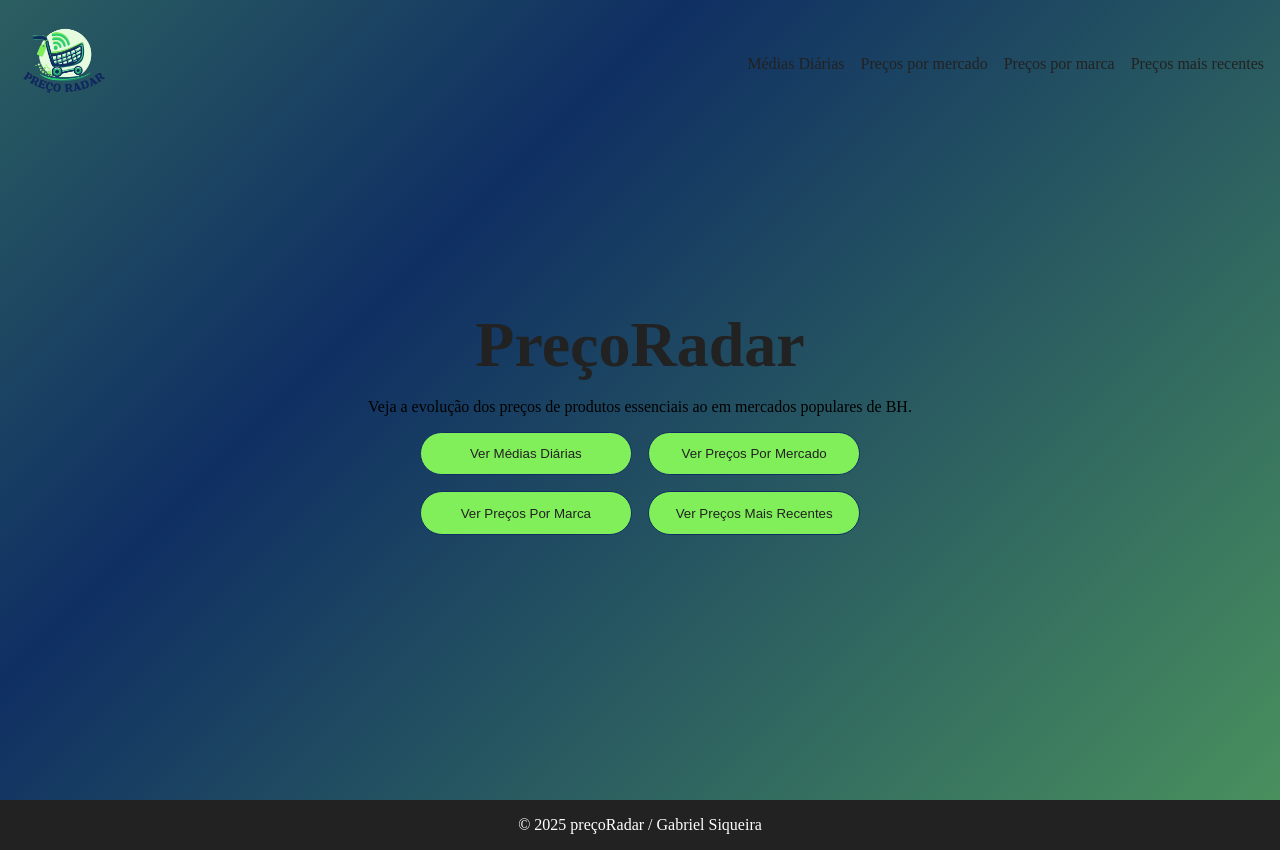
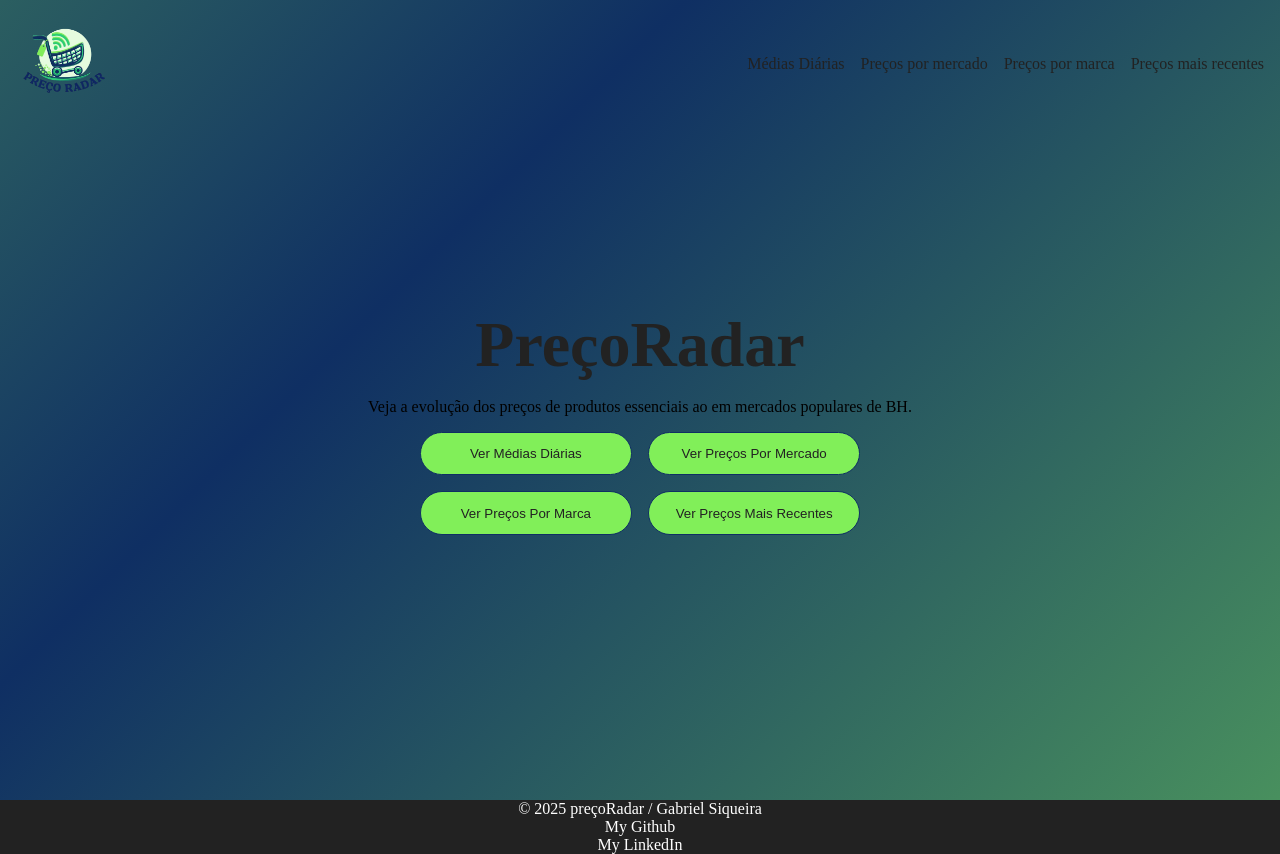
Before and after one commit to ToastedGMS/price-tracker, a React (Vite) app: page / in a window 1280 px wide. Built offline with nearby package versions, Linux system fonts and the light colour scheme; no server answers.

Commit message:
Add footer links to GitHub and LinkedIn profiles for improved accessibility

```diff
--- a/src/pages/Layout.jsx
+++ b/src/pages/Layout.jsx
@@ -35,6 +35,18 @@ const Layout = () => {
 			</main>
 			<footer>
 				<p>&copy; {new Date().getFullYear()} preçoRadar / Gabriel Siqueira</p>
+				<a
+					style={{ textDecoration: 'none', color: 'white' }}
+					href="https://github.com/ToastedGMS"
+				>
+					My Github
+				</a>
+				<a
+					style={{ textDecoration: 'none', color: 'white' }}
+					href="https://www.linkedin.com/in/gabriel-siqueira-5256111ab/"
+				>
+					My LinkedIn
+				</a>
 			</footer>
 		</div>
 	);
--- a/src/pages/stylesheets/Layout.module.css
+++ b/src/pages/stylesheets/Layout.module.css
@@ -37,8 +37,14 @@ header > ul {
 
 footer {
 	display: flex;
+	flex-direction: column;
+	align-items: center;
 	justify-content: center;
 	bottom: 0;
 	background-color: #222222;
 	color: #ffffff;
 }
+
+footer > * {
+	margin: 0;
+}
```
